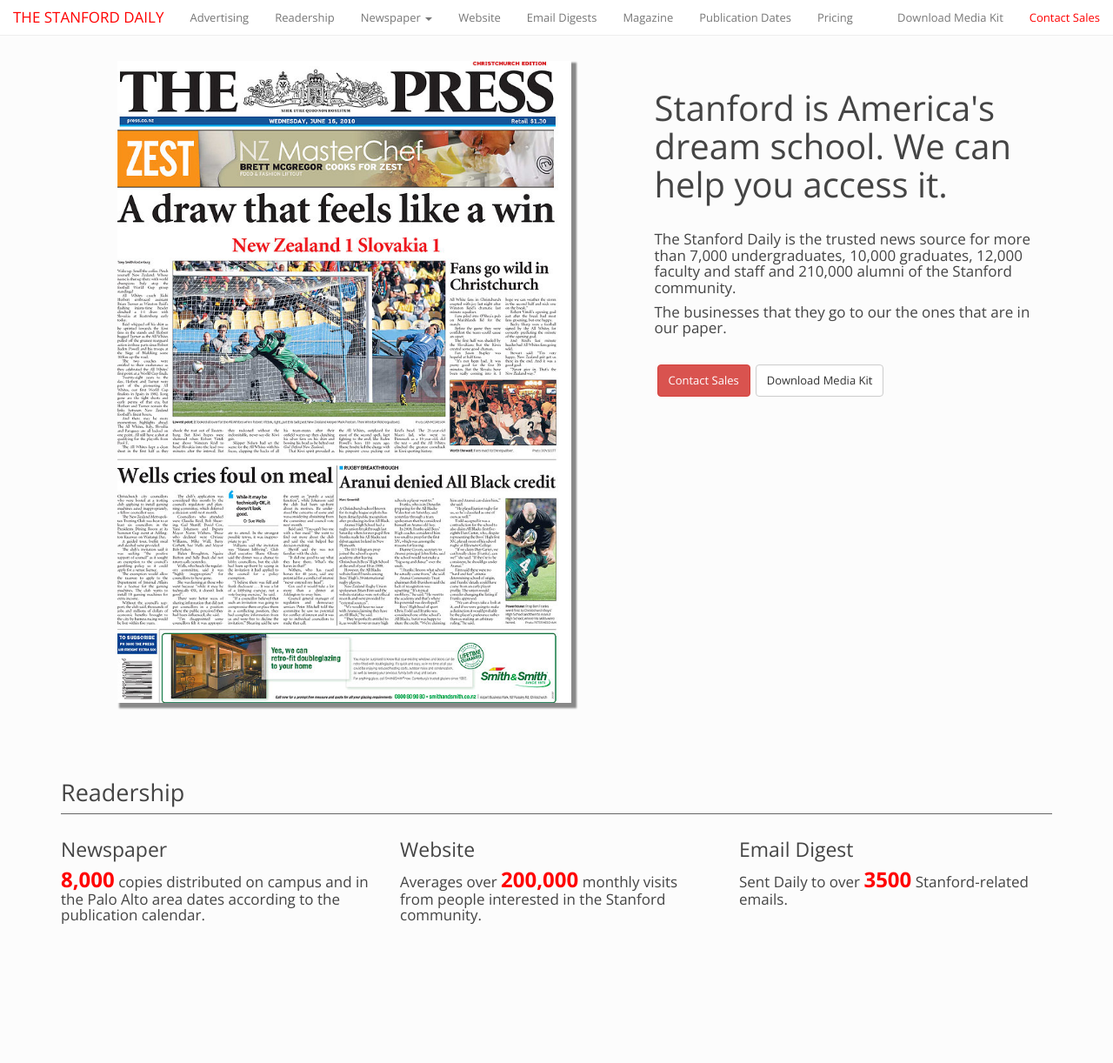
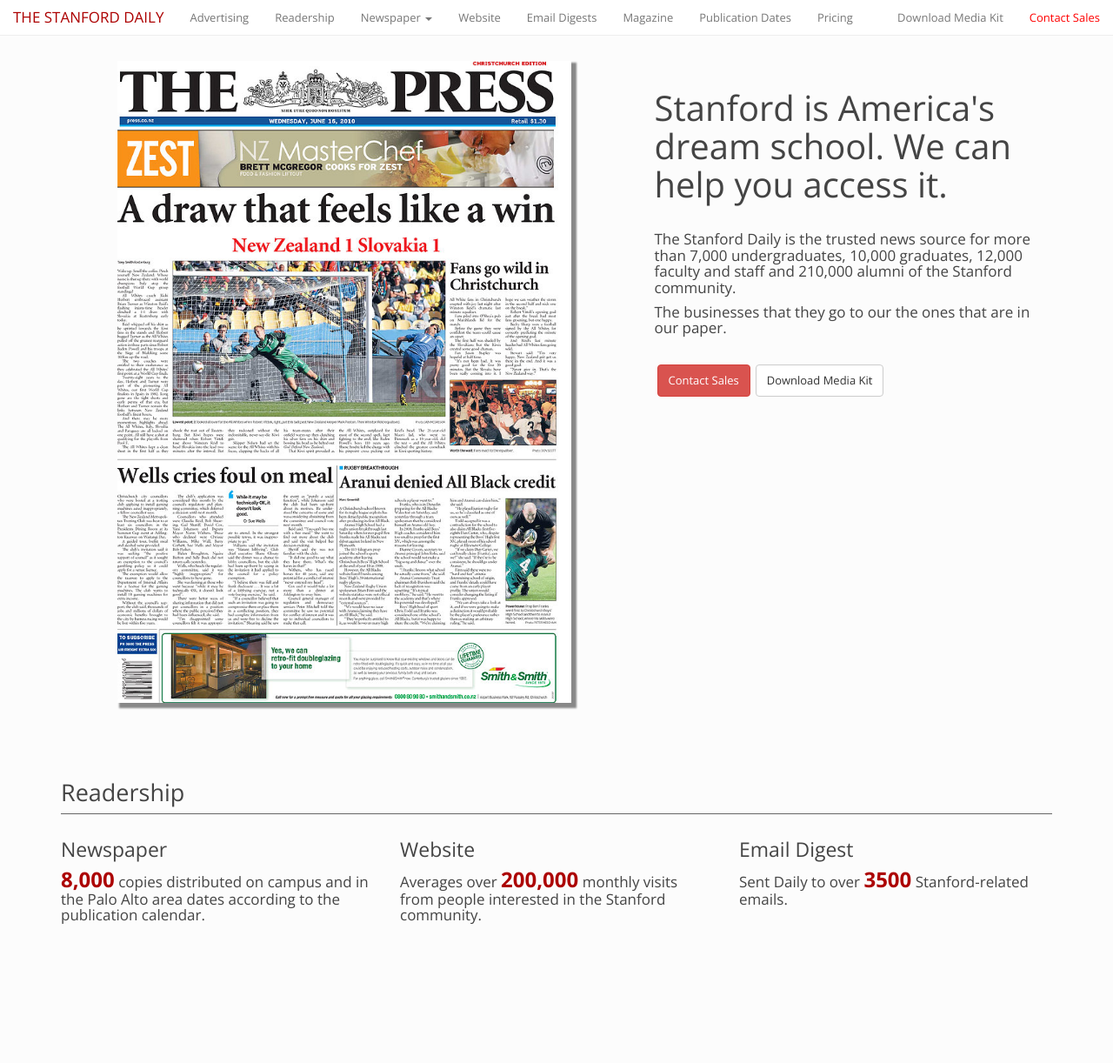
Before and after one commit to tsd-innovation/media-site, a PHP site: page / in a window 1280 px wide. Shown: the top 1222 px of the page at 87% size. Run offline with PHP 8.4, Linux system fonts and the light colour scheme; some libraries are stand-ins or nearby versions.

Commit message:
Update index.php

```diff
--- a/index.php
+++ b/index.php
@@ -13,11 +13,11 @@
     <link href="css/simple-calendar.css" rel="stylesheet" />
     <style>
 		h1{font-size: 30pt !important;}
-		h4 strong{color: #F00; font-size: 18pt; font-weight: bold;}
+		h4 strong{color: #AC0000; font-size: 18pt; font-weight: bold;}
 
 		button{margin: 0px 3px !important;}
 
-		.navbar-brand{color: #F00 !important;}
+		.navbar-brand{color: #AC0000 !important;}
 		.newspaper-main{width: 100%;}
 		.formatted-element{margin: 32px 0; }
 		.page-section{min-height: 100%; padding-top: 70px;}
```
